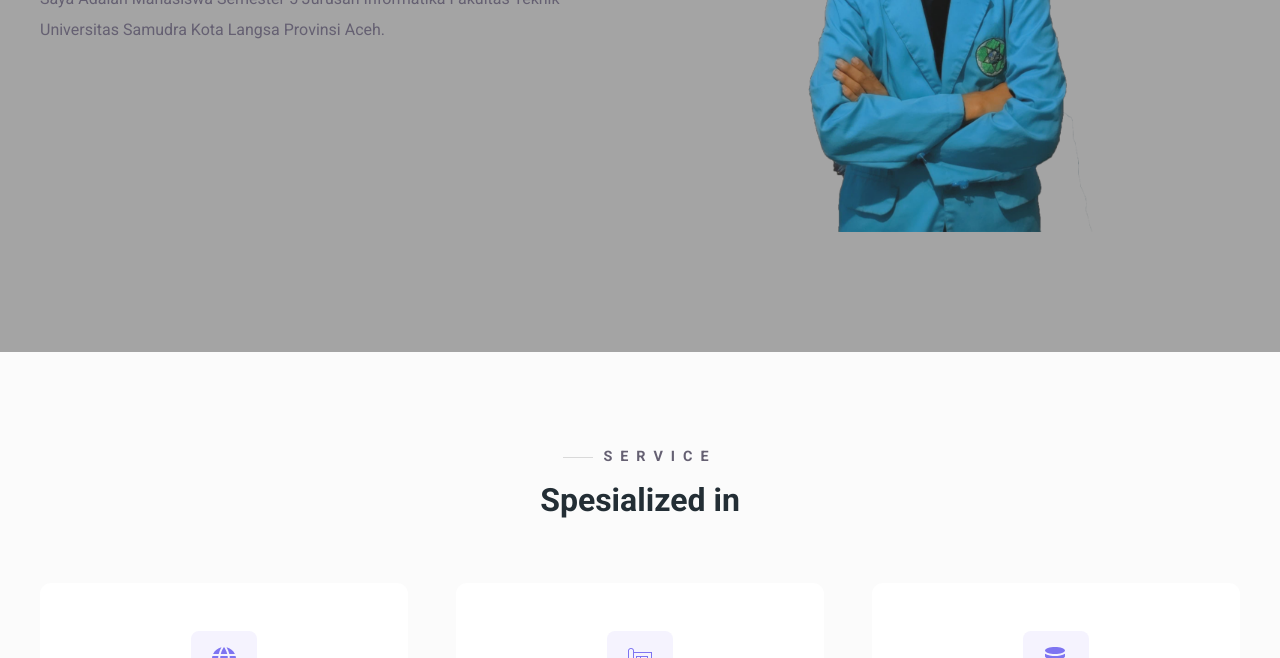
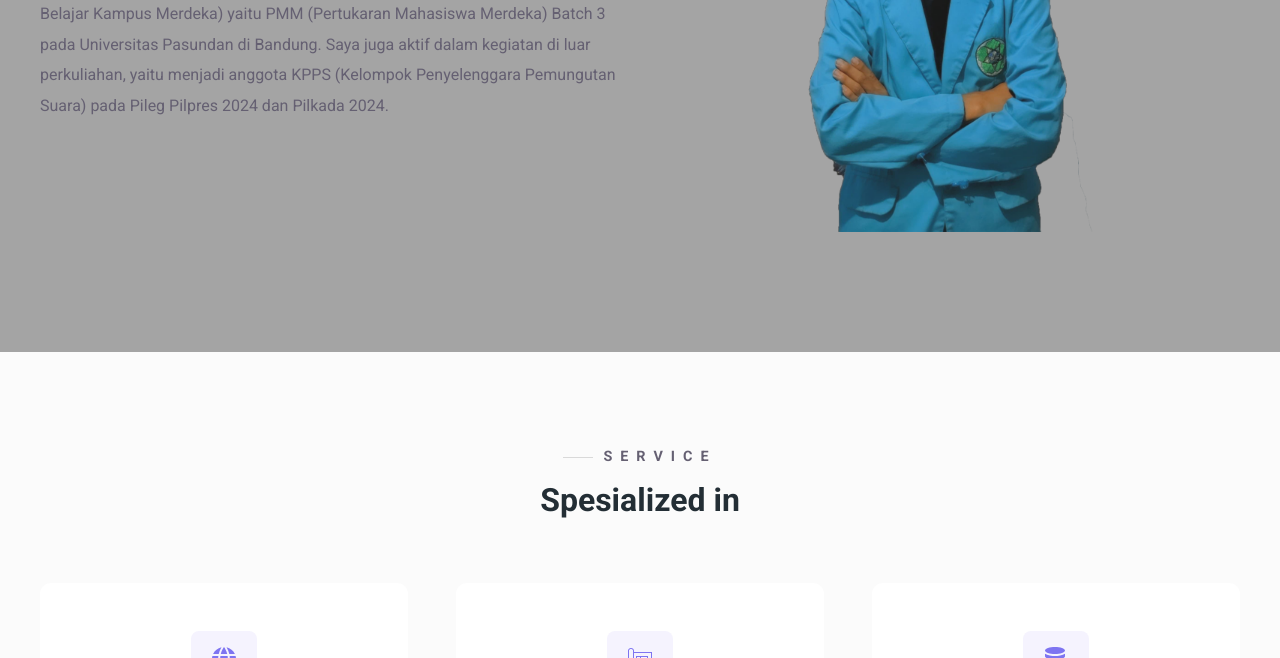
Before and after one commit to adibibraprayoga/adibibraprayoga-porto, a plain HTML site: page index.html in a window 1280 px wide. Shown: the part 442-1100 px from the top of the page. Drawn offline with Linux system fonts and the light colour scheme.

Commit message:
Update index.html

```diff
--- a/index.html
+++ b/index.html
@@ -38,7 +38,7 @@
                     <h3 class="pre-title">My Name Is</h3>
                     <h1 class="hero-name">Adib Ibra Prayoga</h1>
                     <p>
-                        Saya Adalah Mahasiswa Semester 5 Jurusan Informatika Fakultas Teknik Universitas Samudra Kota Langsa Provinsi Aceh.
+                        Saya Adalah Mahasiswa Semester 6 Program Studi Informatika Fakultas Saint dan Teknologi Universitas Samudra Kota Langsa Provinsi Aceh. Saya merupakan salah satu mahasiswa yang telah berpartisipasi dalam salah program MBKM (Merdeka Belajar Kampus Merdeka) yaitu PMM (Pertukaran Mahasiswa Merdeka) Batch 3 pada Universitas Pasundan di Bandung. Saya juga aktif dalam kegiatan di luar perkuliahan, yaitu menjadi anggota KPPS (Kelompok Penyelenggara Pemungutan Suara) pada Pileg Pilpres 2024 dan Pilkada 2024.
                 </div>
                 <div class="hero-right">
                     <img src="profil.png" alt="Person Standing"/>
```
